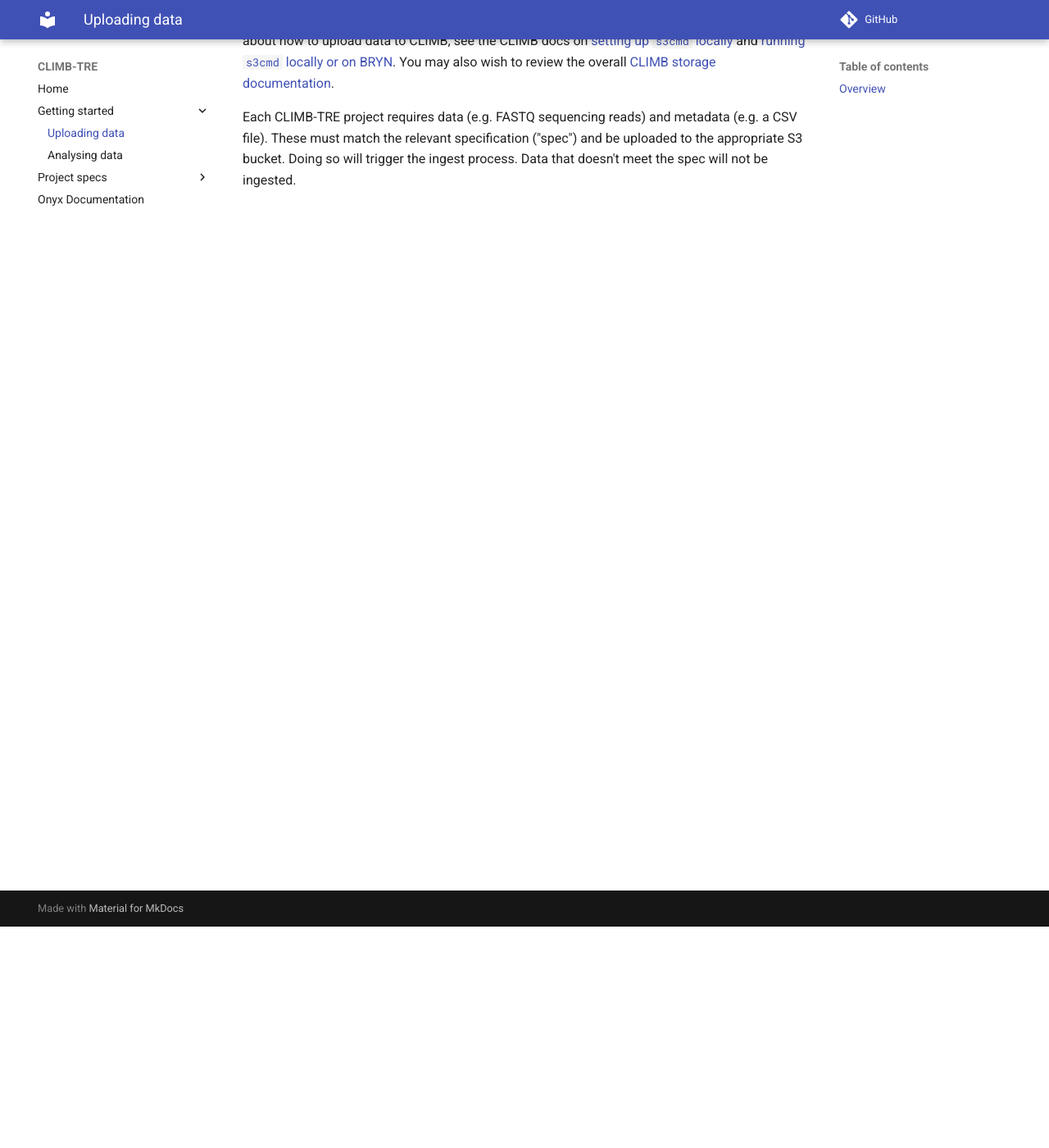
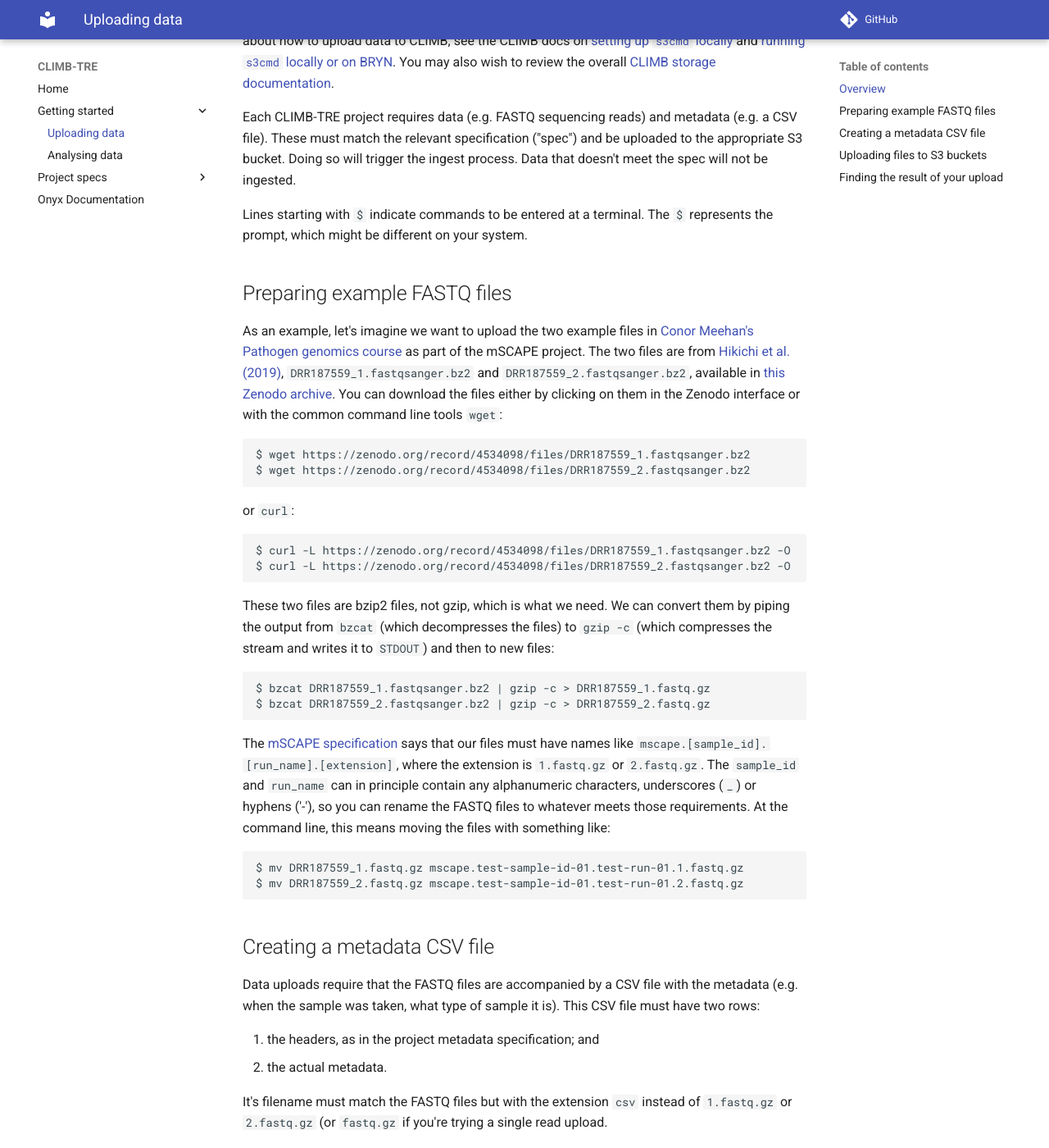
Before and after one commit to warrickball/climb-tre.github.io, an MkDocs documentation site: the page built from docs/upload.md, in a window 1280 px wide and 1400 px high, scrolled down 270 px. Shown: the whole window at 82% size. Built offline with MkDocs 1.6.1 and Material for MkDocs 9.7.7, drawn with Linux system fonts in a browser that asks for light colours; comment, search, counter and statistics services are not loaded; some of the changed text lies outside the part shown.

Commit message:
add draft docs for getting started with upload

````diff
--- a/docs/upload.md
+++ b/docs/upload.md
@@ -18,3 +18,137 @@
 the relevant specification ("spec") and be uploaded to the appropriate
 S3 bucket.  Doing so will trigger the ingest process.  Data that doesn't
 meet the spec will not be ingested.
+
+Lines starting with `$` indicate commands to be entered at a terminal.
+The `$` represents the prompt, which might be different on your system.
+
+## Preparing example FASTQ files
+
+As an example, let's imagine we want to upload the two example files
+in [Conor Meehan's Pathogen genomics course](https://conmeehan.github.io/PathogenDataCourse/Worksheets/GenomeAssembly_SPAdes)
+as part of the mSCAPE project.
+The two files are from [Hikichi et al. (2019)](https://journals.asm.org/doi/10.1128/MRA.01212-19),
+`DRR187559_1.fastqsanger.bz2` and `DRR187559_2.fastqsanger.bz2`, available in
+[this Zenodo archive](https://zenodo.org/records/4534098).  You can download the files
+either by clicking on them in the Zenodo interface or with the common command line tools
+`wget`:
+```
+$ wget https://zenodo.org/record/4534098/files/DRR187559_1.fastqsanger.bz2
+$ wget https://zenodo.org/record/4534098/files/DRR187559_2.fastqsanger.bz2
+```
+or `curl`:
+```
+$ curl -L https://zenodo.org/record/4534098/files/DRR187559_1.fastqsanger.bz2 -O
+$ curl -L https://zenodo.org/record/4534098/files/DRR187559_2.fastqsanger.bz2 -O
+```
+
+These two files are bzip2 files, not gzip, which is what we need.  We can convert
+them by piping the output from `bzcat` (which decompresses the files) to `gzip -c`
+(which compresses the stream and writes it to `STDOUT`) and then to new files:
+```
+$ bzcat DRR187559_1.fastqsanger.bz2 | gzip -c > DRR187559_1.fastq.gz
+$ bzcat DRR187559_2.fastqsanger.bz2 | gzip -c > DRR187559_2.fastq.gz
+```
+
+The [mSCAPE specification](../mscape/) says that our files must have
+names like `mscape.[sample_id].[run_name].[extension]`, where the
+extension is `1.fastq.gz` or `2.fastq.gz`.  The `sample_id` and
+`run_name` can in principle contain any alphanumeric characters,
+underscores (`_`) or hyphens ('-'), so you can rename the FASTQ files
+to whatever meets those requirements.
+At the command line, this means moving the files with something like:
+```
+$ mv DRR187559_1.fastq.gz mscape.test-sample-id-01.test-run-01.1.fastq.gz
+$ mv DRR187559_2.fastq.gz mscape.test-sample-id-01.test-run-01.2.fastq.gz
+```
+
+## Creating a metadata CSV file
+
+Data uploads require that the FASTQ files are accompanied by a CSV file
+with the metadata (e.g. when the sample was taken, what type of sample it is).
+This CSV file must have two rows:
+
+1. the headers, as in the project metadata specification; and
+2. the actual metadata.
+
+It's filename must match the FASTQ files but with the extension `csv` instead
+of `1.fastq.gz` or `2.fastq.gz` (or `fastq.gz` if you're trying a single read
+upload.
+
+For the sake of our test and getting to know the system, you should try to
+create such a file by hand by referring to the relevant metadata spec.
+The columns are documented in alphabetical order but can be given in
+any order.
+The optional columns can be omitted entirely.
+<!-- Is this true? -->
+Note that the `sample_id` and `run_name` must *exactly* match the values
+implied by the FASTQ filenames.  E.g., in my example above
+
+* the `sample_id` is `test-sample-id-01` and
+* the `run_name` is `test-run-01`.
+
+The first few columns of your metadata CSV file might look like
+```
+sample_id,run_name,sample_site,sample_type,...
+test-sample-id-01,test-run-01,other,other,...
+```
+with no extra spaces separating the fields.
+
+## Uploading files to S3 buckets
+
+You're now ready to upload your data to one of the buckets,
+which we'll do using the `s3cmd` tool.
+There's more information about using `s3cmd` with Bryn in the
+[CLIMB-BIG-DATA documentation on storage](https://docs.climb.ac.uk/storage/upload-local-to-s3/#using-s3cmd-on-the-command-line).
+
+You can download
+`s3cmd` from the [`s3cmd` download pages](https://s3tools.org/download)
+or install it using `pip` (perhaps in a virtual or Conda environment) with
+```
+$ python3 -m pip install s3cmd
+```
+To set `s3cmd` up to communicate with the buckets, you'll need your
+API keys from Bryn.  You can find them by logging in to Bryn,
+selecting the S3 Buckets tab on the left and click the Show API Keys
+button that appears below the list of buckets.
+
+You can then set up `s3cmd` with
+```
+$ s3cmd --configure
+```
+When asked for the following, you should give these answers:
+
+* Access Key: value of `AWS_ACCESS_KEY_ID` displayed on Bryn.
+* Secret Key: value of `AWS_SECRET_ACCESS_KEY` displayed on Bryn.
+* Default Region [US]: leave blank.
+* S3 Endpoint: `s3.climb.ac.uk`
+* DNS-style bucket+hostname:port template for accessing a bucket: `%(bucket)s.s3.climb.ac.uk`
+
+You now should be ready to upload the data.  But where?
+The names of the S3 buckets for each project are given
+in the metadata specs but are usually of the form
+```
+[project]-[sequencing_org]-[platform]-[test_flag]
+```
+We'll use `mscape-public-illumina-test`, so the command to "put"
+the three files in the bucket would be
+```
+$ s3cmd put mscape.test-sample-id-01.test-run-01.illumina.csv mscape.test-sample-id-01.test-run-01.1.fastq.gz mscape.test-sample-id-01.test-run-01.2.fastq.gz s3://mscape-public-illumina-prod
+```
+You should then see the progress of your upload (the files might be split into parts),
+after which you're back at the terminal.
+
+Now what?
+
+## Finding the result of your upload
+
+You won't get any feedback from `s3cmd` about the progress of your
+data into Onyx.  When the data is received in the bucket, it announces
+the files to whoever is listening, which includes a program called
+Roz.  It then starts to check the data: Are all the files present? Are
+they named correctly?  Is the metadata well-formed?  If so, the data
+is copied into internal project buckets and a record is added to
+the database, Onyx.
+
+At this point, you can interact with your data through Onyx, which is
+described in the page on [analysing data in Onyx](analyse.md).
````
Also changed, not shown: docs/index.md (+2 -2 lines), docs/mscape.md (+1 -0 lines), docs/pathsafe.md (+1 -0 lines).
